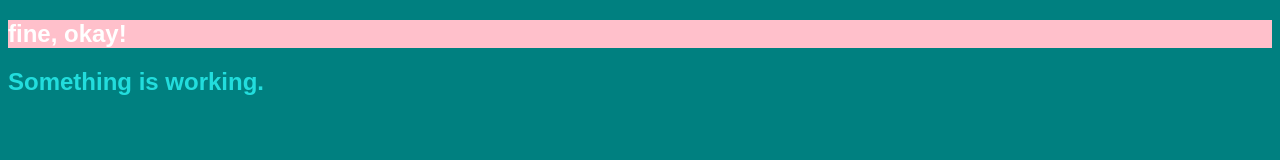
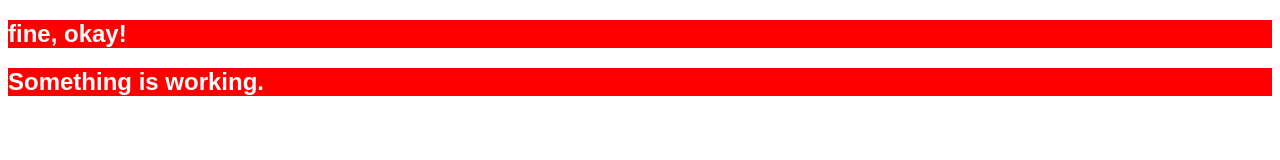
Before and after one commit to TianaJohnson/progress, a plain HTML site: page index.html in a window 1280 px wide. Drawn offline with Linux system fonts and the light colour scheme.

Commit message:
submission

```diff
--- a/main.css
+++ b/main.css
@@ -1,5 +1,5 @@
-#product-main {
-    background:pink;
+#product-main, #product-sub {
+    background:red;
 }
 
 h1 {
@@ -8,9 +8,9 @@ h1 {
 }
 
 .one-two {
-    color: #22dddd
+    color: white;
 }
 
 body {
-    background-color: teal;
+    background-color:white;
 }
```
